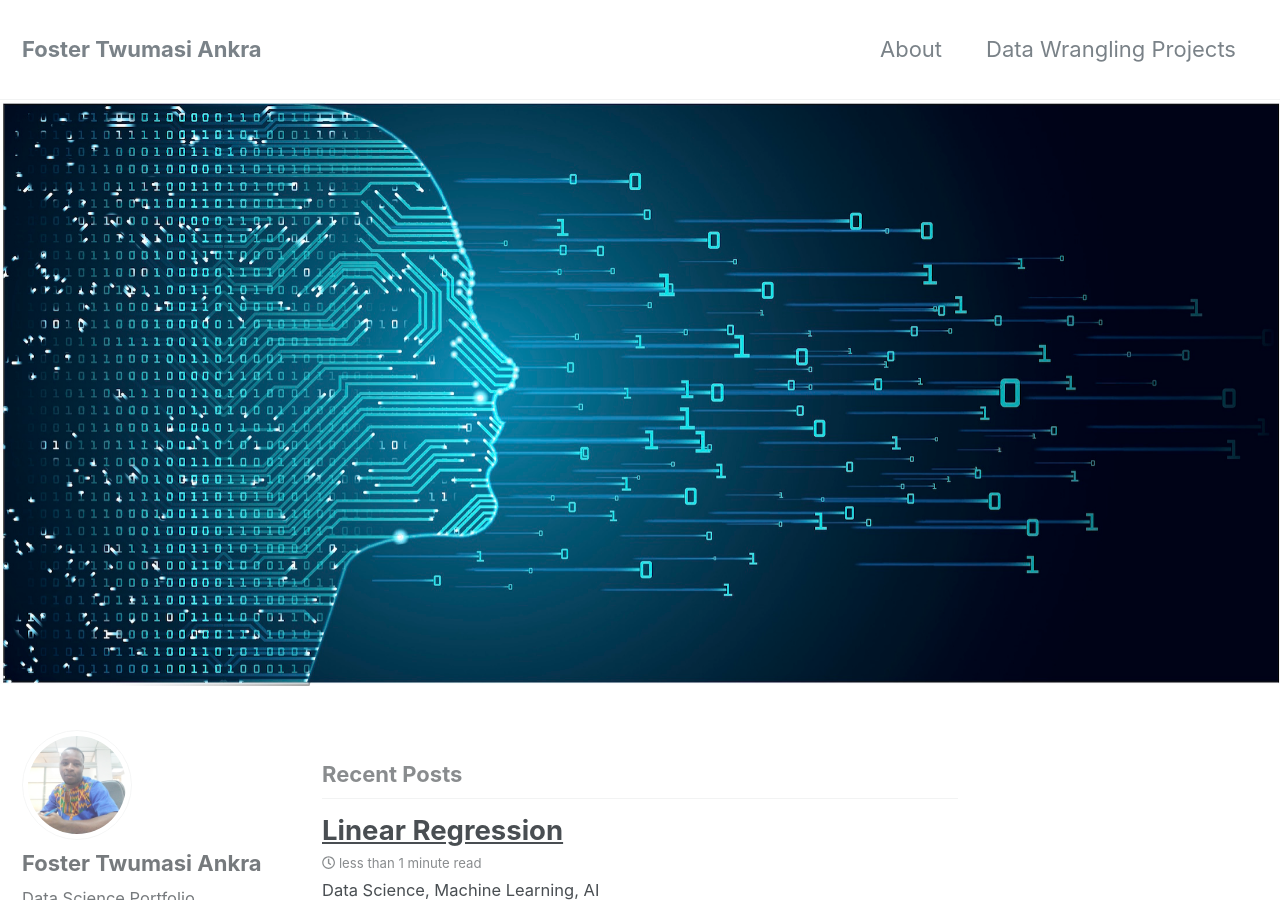
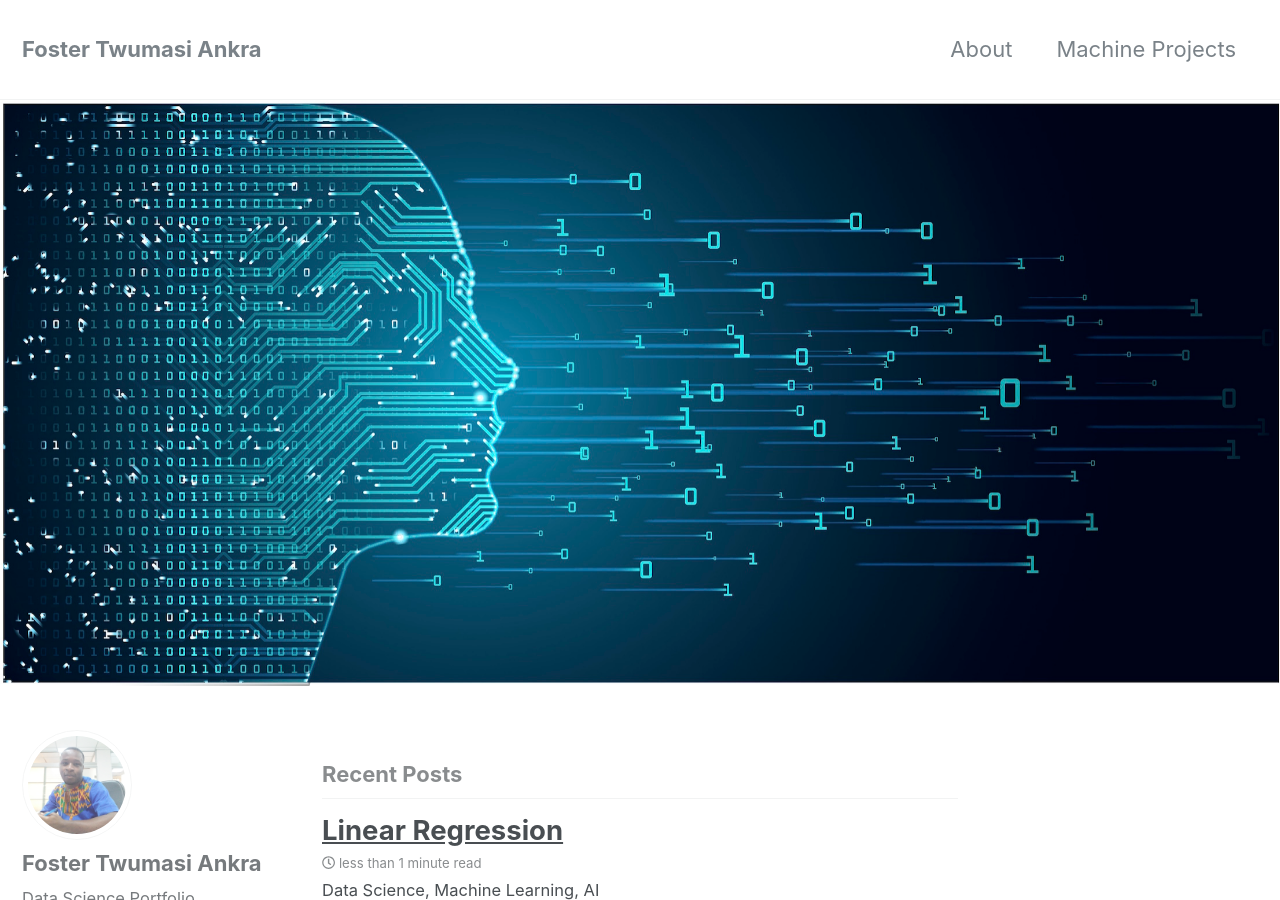
Before and after one commit to FTANKRA/FTAnkra.github.io, a Jekyll site: the page built from index.html, in a window 1280 px wide and 900 px high. Built offline with Jekyll 4.4.1, drawn with Linux system fonts in a browser that asks for light colours; nearby versions of some CDN libraries; the list of posts is cut into pages by our own code.

Commit message:
new github

```diff
--- a/_data/navigation.yml
+++ b/_data/navigation.yml
@@ -2,7 +2,7 @@
 main:
   - title: "About"
     url: /about/
-  - title: "Data Wrangling Projects"
+  - title: "Machine Projects"
     url: /data-wrangling/
   # - title: "About"
   #   url: https://mmistakes.github.io/minimal-mistakes/about/
```
